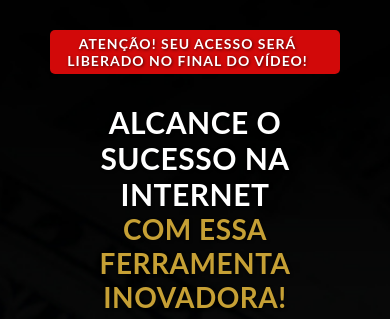
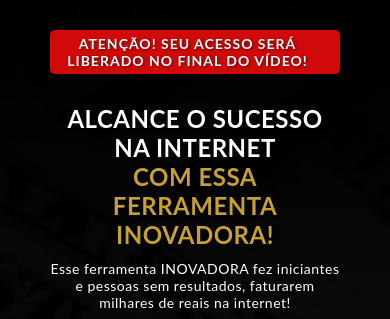
Before and after one commit to EuCaioOrnelas/ferramentaisv, a plain HTML site: page index.html in a window 390 px wide. Shown: the top 319 px of the page. Drawn offline with Linux system fonts and the light colour scheme.

Commit message:
tamanho da headline mobile

```diff
--- a/css/style.css
+++ b/css/style.css
@@ -566,7 +566,7 @@ section details p {
     text-align: center;
     padding: 30px 0;
     color: #fff;
-    font-size: 15px;
+    font-size: 12px;
     letter-spacing: 0.5px;
 
     text-shadow: 1px 1px 3px #00000096;
@@ -575,7 +575,7 @@ section details p {
   .tittle .span {
     text-align: center;
     color: #c6a035;
-    font-size: 14px;
+    font-size: 12px;
     letter-spacing: 0.5px;
     text-shadow: 1px 1px 3px #00000096;
     max-width: 950px;
```
